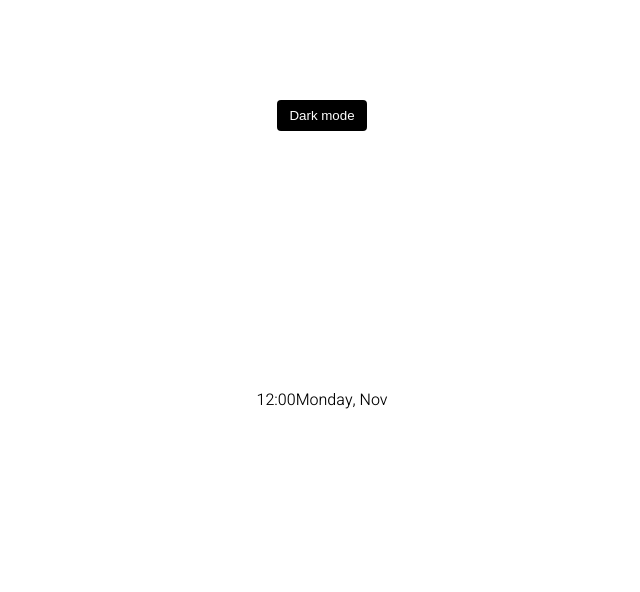
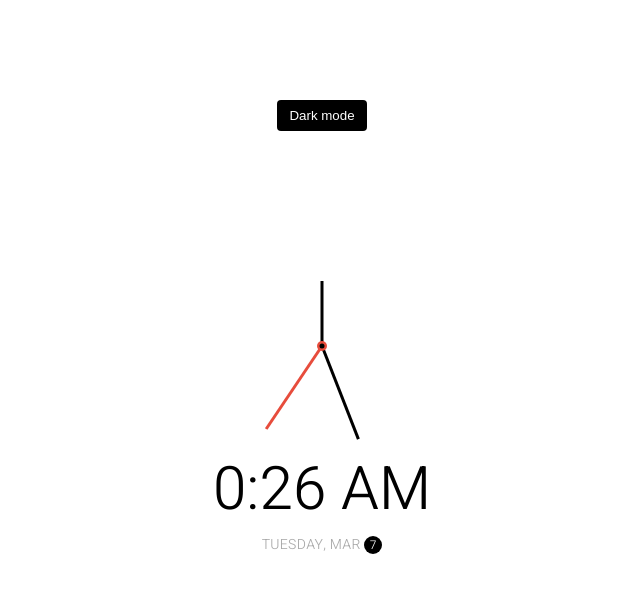
Before and after one commit to khan610/Theme-Clock, a plain HTML site: page index.html in a window 1280 px wide. Shown: the whole page, without its empty margins (318-958 px from the left). Drawn offline with Linux system fonts and the light colour scheme.

Commit message:
Finished

```diff
--- a/index.html
+++ b/index.html
@@ -25,10 +25,10 @@
         <div class="needle second"></div>
         <div class="center-point"></div>
       </div>
+
+      <div class="time"></div>
+      <div class="date"></div>
     </div>
-
-    <div class="time">12:00</div>
-    <div class="date">Monday, Nov <span class="circle"></span></div>
 
     <script src="script.js"></script>
   </body>
--- a/script.js
+++ b/script.js
@@ -0,0 +1,91 @@
+const hourEl = document.querySelector('.hour');
+const minuteEl = document.querySelector('.minute');
+const secondEl = document.querySelector('.second');
+const timeEl = document.querySelector('.time');
+const dateEl = document.querySelector('.date');
+const toggle = document.querySelector('.toggle');
+
+const days = [
+  'Sunday',
+  'Monday',
+  'Tuesday',
+  'Wednesday',
+  'Thursday',
+  'Friday',
+  'Saturday',
+];
+
+const months = [
+  'Jan',
+  'Feb',
+  'Mar',
+  'Apr',
+  'May',
+  'Jun',
+  'Jul',
+  'Aug',
+  'Sep',
+  'Oct',
+  'Nov',
+  'Dec',
+];
+
+toggle.addEventListener('click', (e) => {
+  const html = document.querySelector('html');
+  if (html.classList.contains('dark')) {
+    html.classList.remove('dark');
+    e.target.innerHTML = 'Dark mode';
+  } else {
+    html.classList.add('dark');
+    e.target.innerHTML = 'Light mode';
+  }
+});
+
+function setTime() {
+  const time = new Date();
+  const month = time.getMonth();
+  const day = time.getDay();
+  const date = time.getDate();
+  const hours = time.getHours();
+  const hoursForClock = hours % 12;
+  const minutes = time.getMinutes();
+  const seconds = time.getSeconds();
+  const ampm = hours > 12 ? 'PM' : 'AM';
+
+  hourEl.style.transform = `translate(-50%, -100%) rotate(${scale(
+    hoursForClock,
+    0,
+    11,
+    0,
+    360
+  )}deg)`;
+
+  minuteEl.style.transform = `translate(-50%, -100%) rotate(${scale(
+    minutes,
+    0,
+    59,
+    0,
+    360
+  )}deg)`;
+
+  secondEl.style.transform = `translate(-50%, -100%) rotate(${scale(
+    seconds,
+    0,
+    59,
+    0,
+    360
+  )}deg)`;
+
+  timeEl.innerHTML = `${hoursForClock}:${
+    minutes < 10 ? `0${minutes}` : minutes
+  } ${ampm}`;
+  dateEl.innerHTML = `${days[day]}, ${months[month]} <span class="circle">${date}</span>`;
+}
+
+const scale = (num, in_min, in_max, out_min, out_max) => {
+  return ((num - in_min) * (out_max - out_min)) / (in_max - in_min) + out_min;
+};
+
+setTime();
+
+setInterval(setTime, 1000);
--- a/style.css
+++ b/style.css
@@ -47,3 +47,90 @@ body {
 .toggle:focus {
   outline: none;
 }
+
+.clock-container {
+  display: flex;
+  flex-direction: column;
+  justify-content: space-between;
+  align-items: center;
+}
+
+.clock {
+  position: relative;
+  width: 200px;
+  height: 200px;
+}
+
+.needle {
+  background-color: var(--primary-color);
+  position: absolute;
+  top: 50%;
+  left: 50%;
+  height: 65px;
+  width: 3px;
+  transform-origin: bottom center;
+  transition: all 0.5s ease-in;
+}
+
+.needle.hour {
+  transform: translate(-50%, -100%) rotate(0deg);
+}
+
+.needle.minute {
+  transform: translate(-50%, -100%) rotate(30deg);
+  height: 100px;
+}
+
+.needle.second {
+  transform: translate(-50%, -100%) rotate(30deg);
+  height: 100px;
+  background-color: #e74c3c;
+}
+
+.center-point {
+  background-color: #e74c3c;
+  width: 10px;
+  height: 10px;
+  position: absolute;
+  top: 50%;
+  left: 50%;
+  transform: translate(-50%, -50%);
+  border-radius: 50%;
+}
+
+.center-point::after {
+  content: '';
+  background-color: var(--primary-color);
+  width: 5px;
+  height: 5px;
+  position: absolute;
+  top: 50%;
+  left: 50%;
+  transform: translate(-50%, -50%);
+  border-radius: 50%;
+}
+
+.time {
+  font-size: 60px;
+}
+
+.date {
+  color: #aaa;
+  font-size: 14px;
+  letter-spacing: 0.3px;
+  text-transform: uppercase;
+}
+
+.date .circle {
+  background-color: var(--primary-color);
+  color: var(--secondary-color);
+  border-radius: 50%;
+  height: 18px;
+  width: 18px;
+  display: inline-flex;
+  align-items: center;
+  justify-content: center;
+  line-height: 18px;
+  transition: all 0.5s ease-in;
+  font-size: 12px;
+}
```
